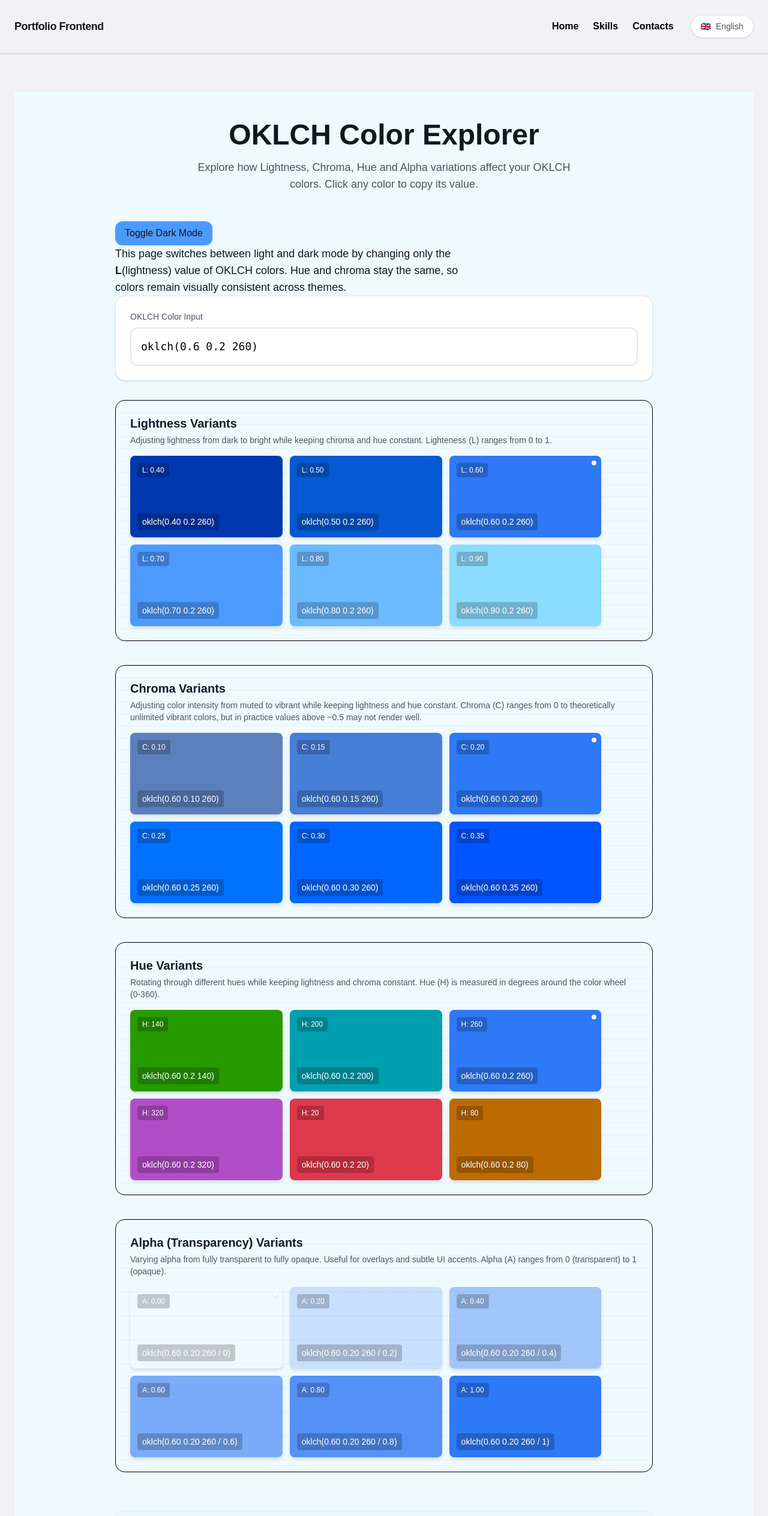
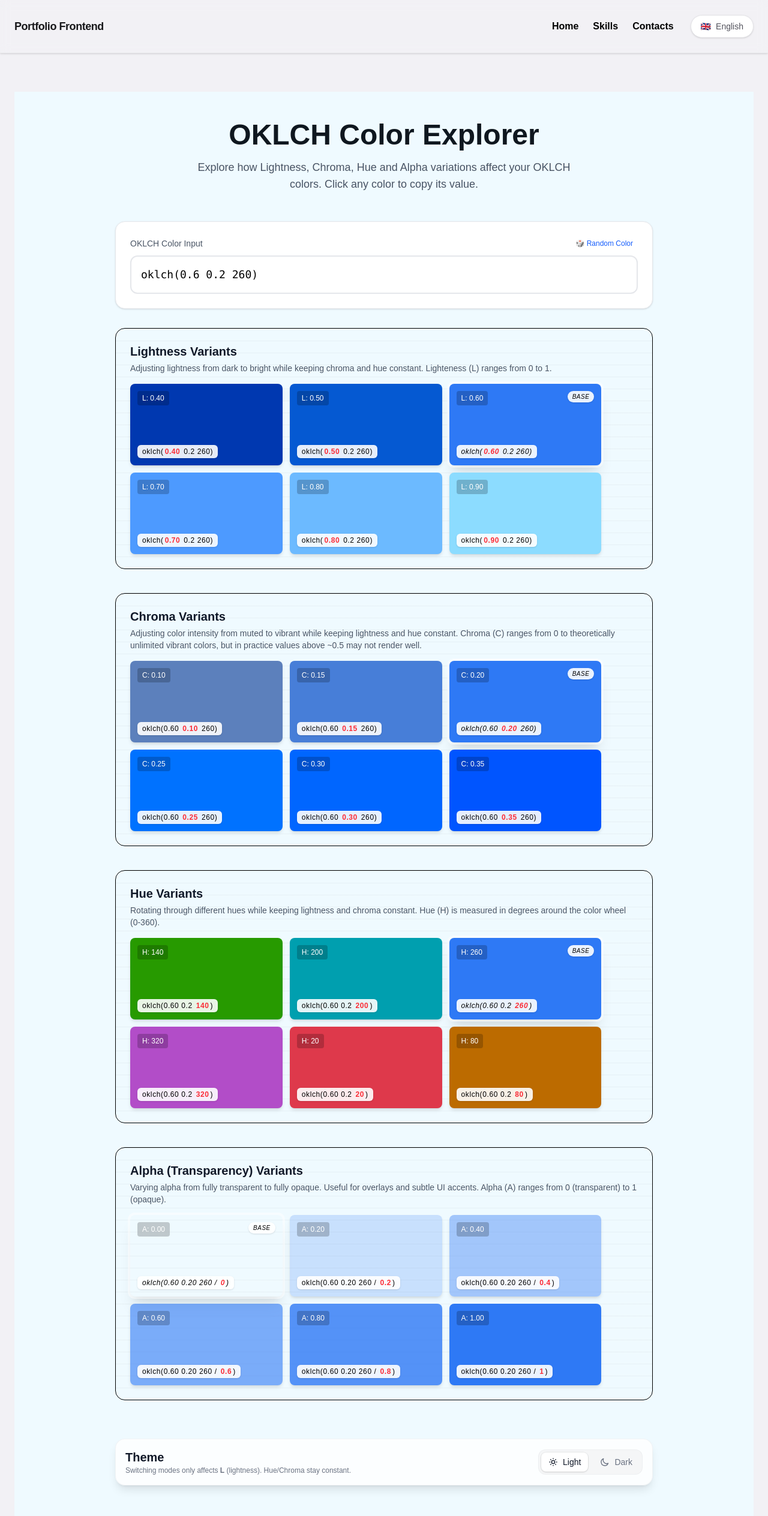
Before and after one commit to eremina-official/portfolio-nextjs, a Next.js app: page /en/projects/oklch in a window 1280 px wide. Shown: the top 2528 px of the page at 60% size. Built offline with nearby package versions, Linux system fonts and the light colour scheme.

Commit message:
Improve oklch project design

```diff
--- a/app/[locale]/projects/oklch/page.tsx
+++ b/app/[locale]/projects/oklch/page.tsx
@@ -18,47 +18,6 @@ interface memoValueType {
   aVariants: Variant[];
   isValid: boolean;
 }
-
-// export default function OklchDarkModeExample() {
-//   const [isDark, setIsDark] = useState(false);
-
-//   const light = {
-//     bg: "oklch(0.98 0.02 250)",
-//     text: "oklch(0.20 0.02 250)",
-//     primary: "oklch(0.70 0.20 260)",
-//   };
-
-//   const dark = {
-//     bg: "oklch(0.12 0.02 250)",
-//     text: "oklch(0.95 0.02 250)",
-//     primary: "oklch(0.40 0.20 260)",
-//   };
-
-//   const theme = isDark ? dark : light;
-
-//   return (
-//     <div
-//       className="min-h-screen p-10 flex flex-col items-start gap-6 transition-all duration-300"
-//       style={{ background: theme.bg, color: theme.text }}
-//     >
-//       <h1 className="text-3xl font-bold">OKLCH Dark Mode Example</h1>
-
-//       <button
-//         onClick={() => setIsDark((prev) => !prev)}
-//         className="px-4 py-2 rounded-xl shadow text-white"
-//         style={{ background: theme.primary }}
-//       >
-//         Toggle Dark Mode
-//       </button>
-
-//       <p className="max-w-xl text-lg">
-//         This page switches between light and dark mode by changing only the <b>L</b>
-//         (lightness) value of OKLCH colors. Hue and chroma stay the same, so colors remain visually
-//         consistent across themes.
-//       </p>
-//     </div>
-//   );
-// }
 
 export default function OklchSeparateVariantsDemo() {
   const [input, setInput] = useState("oklch(0.6 0.2 260)");
@@ -146,13 +105,54 @@ export default function OklchSeparateVariantsDemo() {
     }
   }, [input]);
 
-  const renderVariant = (variant: Variant): JSX.Element => (
+  const formatColorWithHighlight = (color: string, type: string) => {
+    const match = color.match(/oklch\((.+)\)/);
+    if (!match) return color;
+
+    const content = match[1];
+    const parts = content.split(" ");
+
+    // Map type to index in the split array
+    // Format: "L C H" or "L C H / A"
+    // Split: ["L", "C", "H"] or ["L", "C", "H", "/", "A"]
+    let targetIndex = -1;
+    if (type === "L") targetIndex = 0;
+    else if (type === "C") targetIndex = 1;
+    else if (type === "H") targetIndex = 2;
+    else if (type === "A") targetIndex = 4;
+
+    return (
+      <>
+        oklch(
+        {parts.map((part, i) => {
+          const isTarget = i === targetIndex;
+          return (
+            <span
+              key={i}
+              className={isTarget ? "font-bold text-red-500 rounded px-0.5" : ""}
+            >
+              {part}
+              {i < parts.length - 1 ? " " : ""}
+            </span>
+          );
+        })}
+        )
+      </>
+    );
+  };
+
+  const renderVariant = (variant: Variant): JSX.Element => {
+    const isBase = variant.delta === 0;
+
+    return (
       <div
         key={variant.type + variant.value}
-      className="flex-[0_1_30%] group transition-all duration-200 hover:scale-105 hover:shadow-lg"
+        className={`flex-[0_1_30%] group transition-all duration-200 hover:scale-105 hover:shadow-lg`}
       >
         <div
-        className="h-34 rounded-lg shadow-md flex items-end justify-center p-3 relative overflow-hidden"
+          className={`h-34 rounded-lg shadow-md flex items-end justify-center p-3 relative overflow-hidden ${
+            isBase ? "ring-4 ring-white/50 shadow-xl" : ""
+          }`}
           style={{ background: variant.color }}
           role="button"
           tabIndex={0}
@@ -177,12 +177,18 @@ export default function OklchSeparateVariantsDemo() {
           </div>
 
           {/* full color token (click to copy) */}
-        <div className="absolute bottom-3 left-3 bg-black/20 backdrop-blur-sm rounded px-2 py-1 text-white text-sm font-medium">
-          {variant.color}
+          <div
+            className={`absolute bottom-3 left-3 bg-white/90 text-black text-[12px] px-2 py-0.5 rounded-md tracking-wider shadow-sm ${
+              isBase ? "italic" : ""
+            }`}
+          >
+            {formatColorWithHighlight(variant.color, variant.type)}
           </div>
 
-        {variant.delta === 0 && (
-          <div className="absolute top-2 right-2 w-2 h-2 bg-white rounded-full shadow-sm" />
+          {isBase && (
+            <div className="absolute top-3 right-3 bg-white/90 text-black text-[10px] italic px-2 py-0.5 rounded-full uppercase tracking-wider shadow-sm">
+              Base
+            </div>
           )}
 
           <AnimatePresence>
@@ -202,6 +208,7 @@ export default function OklchSeparateVariantsDemo() {
         </div>
       </div>
     );
+  };
 
   const renderSection = (title: string, variants: Variant[], description: string): JSX.Element => (
     <div
@@ -241,23 +248,23 @@ export default function OklchSeparateVariantsDemo() {
           </p>
         </div>
 
-        {/* Toggle Dark Mode section */}
-        <button
-          onClick={() => setDarkMode((prev) => !prev)}
-          className="px-4 py-2 rounded-xl shadow bg-(--color-oklch-primary) text-(--color-oklch-text)"
-        >
-          Toggle Dark Mode
-        </button>
-
-        <p className="max-w-xl text-lg text-(--color-oklch-text)">
-          This page switches between light and dark mode by changing only the <b>L</b>
-          (lightness) value of OKLCH colors. Hue and chroma stay the same, so colors remain visually
-          consistent across themes.
-        </p>
 
         {/* Input Section */}
         <div className="bg-white rounded-2xl shadow-sm border border-gray-200 p-6 mb-8">
-          <label className="block text-sm font-medium text-gray-600 mb-2">OKLCH Color Input</label>
+          <div className="flex justify-between items-center mb-2">
+            <label className="block text-sm font-medium text-gray-600">OKLCH Color Input</label>
+            <button
+              onClick={() => {
+                const l = (Math.random() * 0.5 + 0.3).toFixed(2);
+                const c = (Math.random() * 0.25).toFixed(2);
+                const h = Math.floor(Math.random() * 360);
+                setInput(`oklch(${l} ${c} ${h})`);
+              }}
+              className="text-xs font-medium text-blue-600 hover:text-blue-800 hover:bg-blue-50 px-2 py-1 rounded transition-colors"
+            >
+              🎲 Random Color
+            </button>
+          </div>
           <div className="relative">
             <input
               value={input}
@@ -307,6 +314,68 @@ export default function OklchSeparateVariantsDemo() {
           </div>
         )}
 
+
+        {/* Theme Controller & Context */}
+        <div className="top-4 z-50 mt-16">
+          <div className="bg-white/80 backdrop-blur-xl border border-gray-200/50 rounded-2xl p-4 shadow-lg flex flex-col md:flex-row items-center justify-between gap-4">
+            <div className="flex-1 text-center md:text-left">
+              <h2 className="text-base font-semibold text-gray-900">Theme</h2>
+              <p className="text-gray-500 text-xs hidden md:block">
+                Switching modes only affects <b>L</b> (lightness). Hue/Chroma stay constant.
+              </p>
+            </div>
+
+            <div className="flex items-center gap-2 bg-gray-100/80 p-1 rounded-xl border border-gray-200/50">
+              <button
+                onClick={() => setDarkMode(false)}
+                className={`px-3 py-1.5 rounded-lg text-sm font-medium transition-all duration-200 flex items-center gap-2 ${
+                  !darkMode
+                    ? "bg-white text-gray-900 shadow-sm ring-1 ring-black/5"
+                    : "text-gray-500 hover:text-gray-700"
+                }`}
+              >
+                <svg
+                  className="w-4 h-4"
+                  fill="none"
+                  viewBox="0 0 24 24"
+                  stroke="currentColor"
+                  strokeWidth={2}
+                >
+                  <path
+                    strokeLinecap="round"
+                    strokeLinejoin="round"
+                    d="M12 3v1m0 16v1m9-9h-1M4 12H3m15.364 6.364l-.707-.707M6.343 6.343l-.707-.707m12.728 0l-.707.707M6.343 17.657l-.707.707M16 12a4 4 0 11-8 0 4 4 0 018 0z"
+                  />
+                </svg>
+                Light
+              </button>
+              <button
+                onClick={() => setDarkMode(true)}
+                className={`px-3 py-1.5 rounded-lg text-sm font-medium transition-all duration-200 flex items-center gap-2 ${
+                  darkMode
+                    ? "bg-gray-800 text-white shadow-sm ring-1 ring-black/5"
+                    : "text-gray-500 hover:text-gray-700"
+                }`}
+              >
+                <svg
+                  className="w-4 h-4"
+                  fill="none"
+                  viewBox="0 0 24 24"
+                  stroke="currentColor"
+                  strokeWidth={2}
+                >
+                  <path
+                    strokeLinecap="round"
+                    strokeLinejoin="round"
+                    d="M20.354 15.354A9 9 0 018.646 3.646 9.003 9.003 0 0012 21a9.003 9.003 0 008.354-5.646z"
+                  />
+                </svg>
+                Dark
+              </button>
+            </div>
+          </div>
+        </div>
+
         {/* Info Footer */}
         <div className="mt-16 text-center">
           <div className="bg-blue-50 rounded-xl p-6 border border-blue-100">
```
Lines whose indentation alone changed are shown as unchanged.
